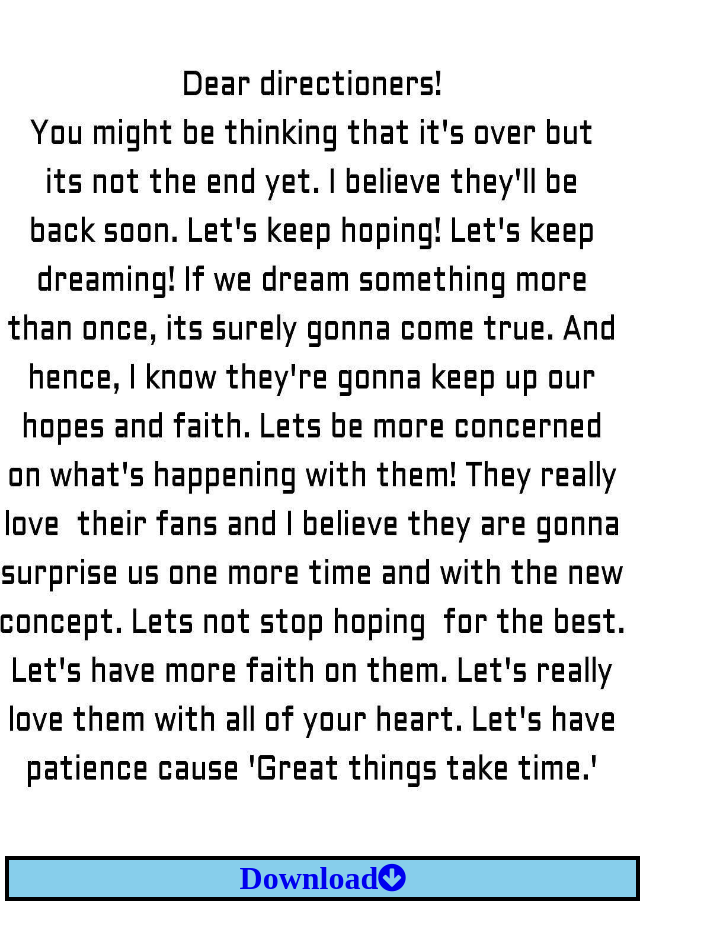
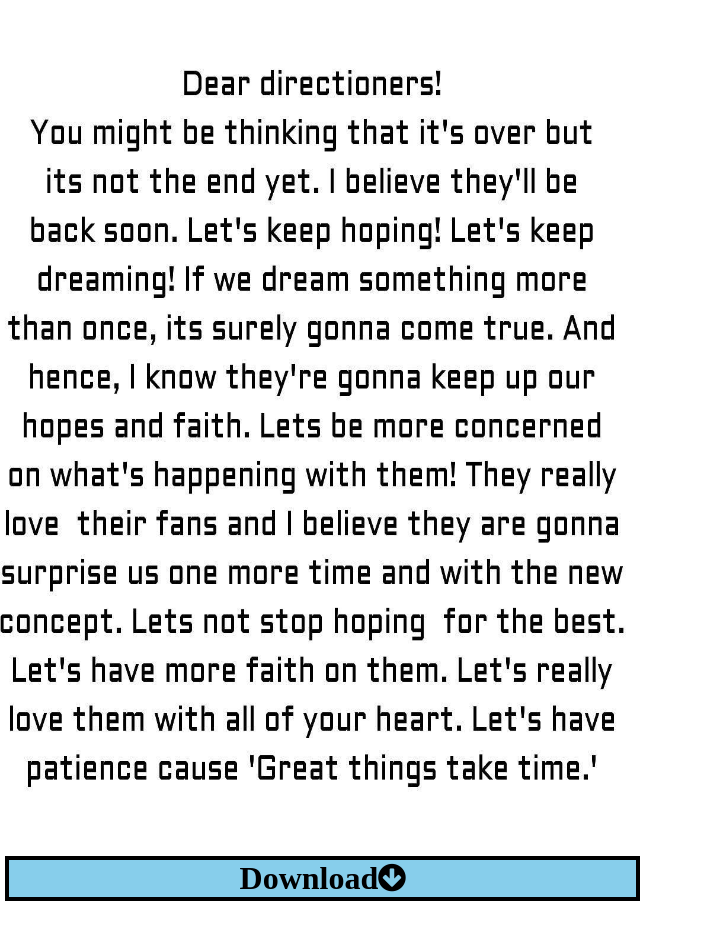
Before and after one commit to smilionaire/February, a plain HTML site: page index.html in a window 1280 px wide. Shown: the top 952 px of the page, without its empty margins (0-703 px from the left). Drawn offline with Linux system fonts and the light colour scheme.

Commit message:
Update feb.css

```diff
--- a/feb.css
+++ b/feb.css
@@ -13,12 +13,16 @@
 }
 .feb a{
 	text-decoration: none;
+	color: #000;
 }
 .feb h1{
 	border: 2px solid black;
 	background-color: skyblue;
 	margin-top: 25px;
 	text-align: center;
+}
+.feb i{
+	color: #000;
 }
 @media only screen and (min-width: 1100px){
 .feb img{
```
